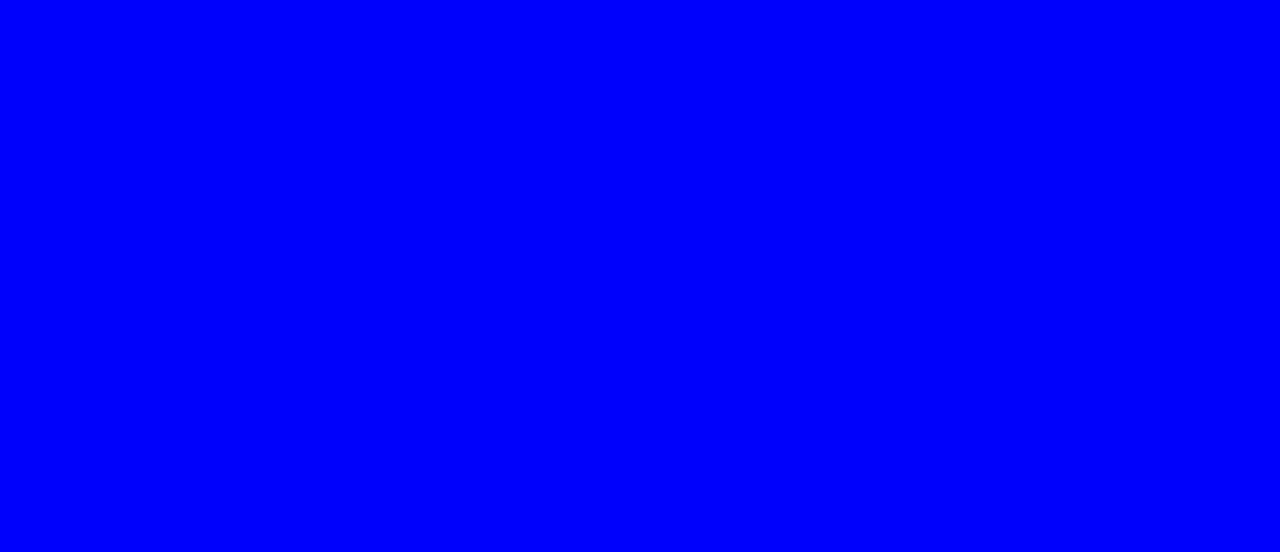
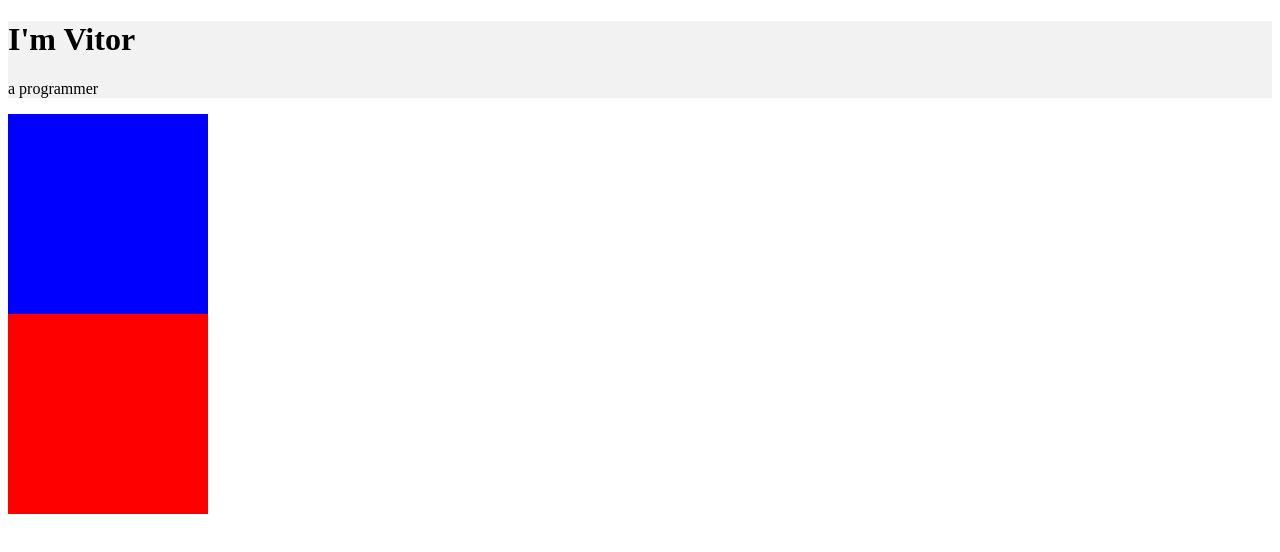
Before and after one commit to Vith-MCB/Web-Dev, a plain HTML site: page CSS/CSS My Site/index.html in a window 1280 px wide. Drawn offline with Linux system fonts and the light colour scheme.

Commit message:
intermediate challange

```diff
--- a/CSS/CSS My Site/CSS/styles.css
+++ b/CSS/CSS My Site/CSS/styles.css
@@ -1,3 +1,15 @@
-body{
+.topContainer{
+    background-color: #F2F2F2;
+}
+
+.middleContainer{
     background-color: blue;
+    height: 200px;
+    width: 200px;
 }
+
+.bottomContainer{
+    background-color: red;
+    height: 200px;
+    width: 200px;
+}
--- a/CSS/CSS My Site/index.html
+++ b/CSS/CSS My Site/index.html
@@ -9,6 +9,12 @@
     <link rel="icon" href="VR.ico">
 </head>
 <body>
+    <div class="topContainer">
+        <h1>I'm Vitor</h1>
+        <p>a programmer</p>
+    </div>
+    <div class="middleContainer"></div>
+    <div class="bottomContainer"></div>
 
 </body>
 </html>
```
